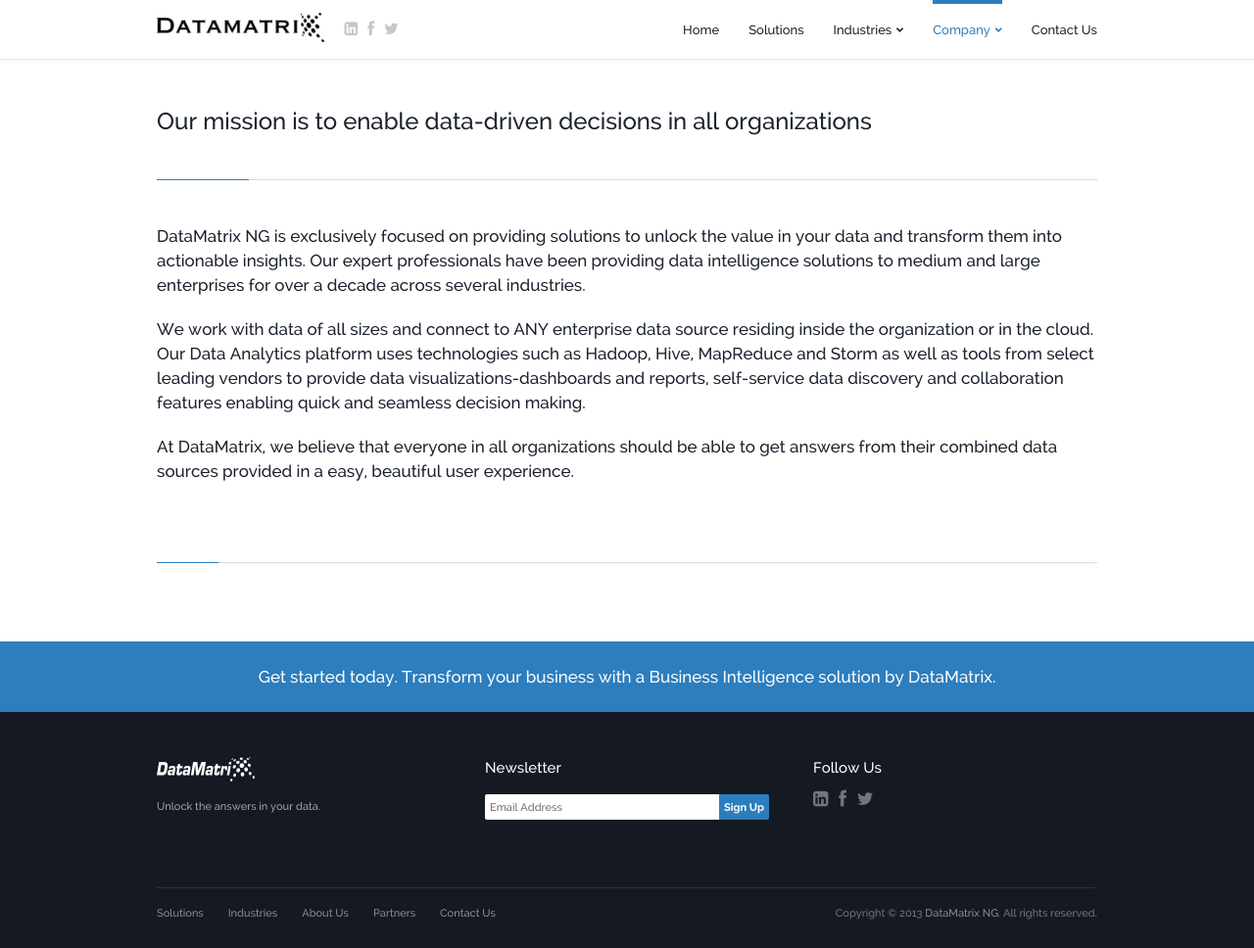
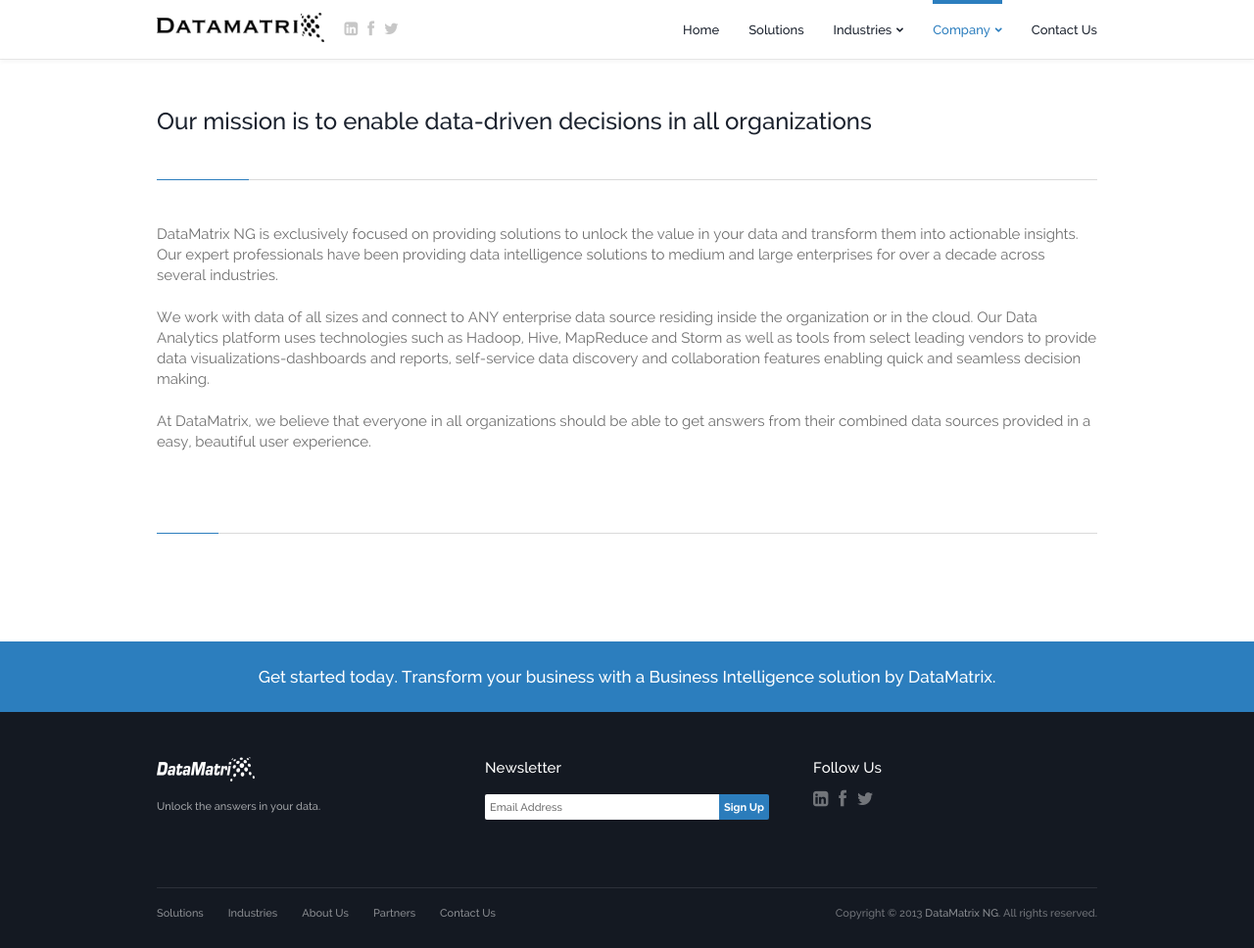
Before and after one commit to dtmtx/dtmtx.github.io, a Jekyll site: the page built from about.html, in a window 1280 px wide and 968 px high. Shown: the whole window at 98% size. Built offline with Jekyll 4.4.1, drawn with Linux system fonts in a browser that asks for light colours; Markdown is read by kramdown in place of the engine named in the settings.

Commit message:
font update

```diff
--- a/about.html
+++ b/about.html
@@ -24,11 +24,11 @@
 					<!-- Title -->
 
 					<!-- Text -->
-					<h2>DataMatrix NG is exclusively focused on providing solutions to unlock the value in your data and transform them into actionable insights.  Our expert professionals have been providing data intelligence solutions to medium and large enterprises for over a decade across several industries.</h2>
+					<p>DataMatrix NG is exclusively focused on providing solutions to unlock the value in your data and transform them into actionable insights.  Our expert professionals have been providing data intelligence solutions to medium and large enterprises for over a decade across several industries.</p>
 
-					<h2>We work with data of all sizes and connect to ANY enterprise data source residing inside the organization or in the cloud. Our Data Analytics platform uses technologies such as Hadoop, Hive, MapReduce and Storm as well as tools from select leading vendors to provide data visualizations-dashboards and reports, self-service data discovery and collaboration features enabling quick and seamless decision making.</h2>
+					<p>We work with data of all sizes and connect to ANY enterprise data source residing inside the organization or in the cloud. Our Data Analytics platform uses technologies such as Hadoop, Hive, MapReduce and Storm as well as tools from select leading vendors to provide data visualizations-dashboards and reports, self-service data discovery and collaboration features enabling quick and seamless decision making.</p>
 
-					<h2>At DataMatrix, we believe that everyone in all organizations should be able to get answers from their combined data sources provided in a easy, beautiful user experience. </h2>
+					<p>At DataMatrix, we believe that everyone in all organizations should be able to get answers from their combined data sources provided in a easy, beautiful user experience. </p>
 					<!-- END Intro -->
 					<!-- ~~~~~~~~~~~~~~~~~~~~~~~~~~~~~~~ -->
 
```
